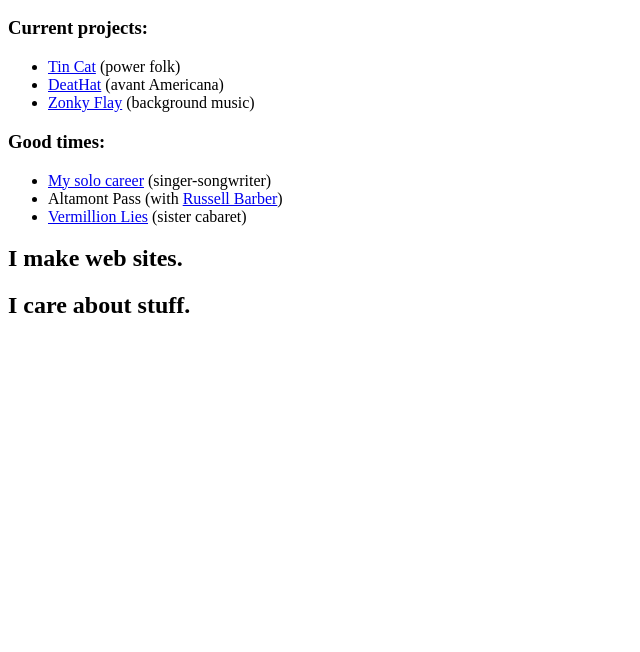
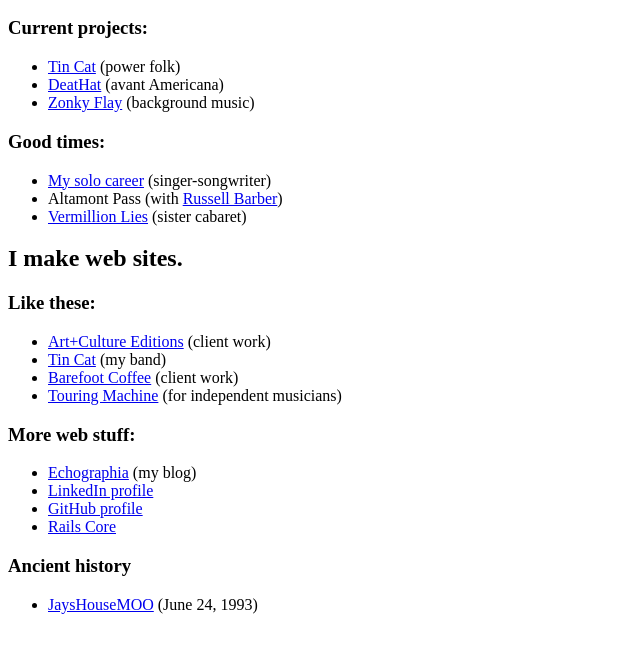
Before and after one commit to eostrom/erikostrom.com, a plain HTML site: page index.html in a window 1280 px wide. Shown: the part 96-748 px from the top of the page, without its empty margins (0-640 px from the left). Drawn offline with Linux system fonts and the light colour scheme.

Commit message:
Added web site stuff.

```diff
--- a/index.html
+++ b/index.html
@@ -34,10 +34,31 @@
 
     <section id="webdev">
       <h2>I make web sites.</h2>
-    </section>
-
-    <section id="other">
-      <h2>I care about stuff.</h2>
+      <h3>Like these:</h3>
+      <ul>
+        <li><a href="http://aceditions.com/">Art+Culture Editions</a> (client work)</li>
+        <li><a href="http://tincatland.com/">Tin Cat</a> (my band)</li>
+        <li><a href="http://barefootcoffee.com/">Barefoot Coffee</a> (client work)</li>
+        <li><a href="http://touringmachine.com/">Touring Machine</a> (for independent musicians)</a></li>
+      </ul>
+      <h3>More web stuff:</h3>
+      <ul>
+        <li><a href="http://echographia.com/">Echographia</a> (my blog)</li>
+        <li>
+          <a href="http://www.linkedin.com/in/eostrom">LinkedIn profile</a>
+        </li>
+        <li><a href="http://github.com/eostrom">GitHub profile</a></li>
+        <li>
+          <a href="http://contributors.rubyonrails.org/contributors/erik-ostrom/commits">Rails Core</a>
+        </li>
+      </ul>
+      <h3>Ancient history</h3>
+      <ul>
+        <li>
+          <a href="http://www.dejavu.org/prep_whatsnew.htm">JaysHouseMOO</a>
+          (June 24, 1993)
+        </li>
+      </ul>
     </section>
   </body>
 </html>
```
